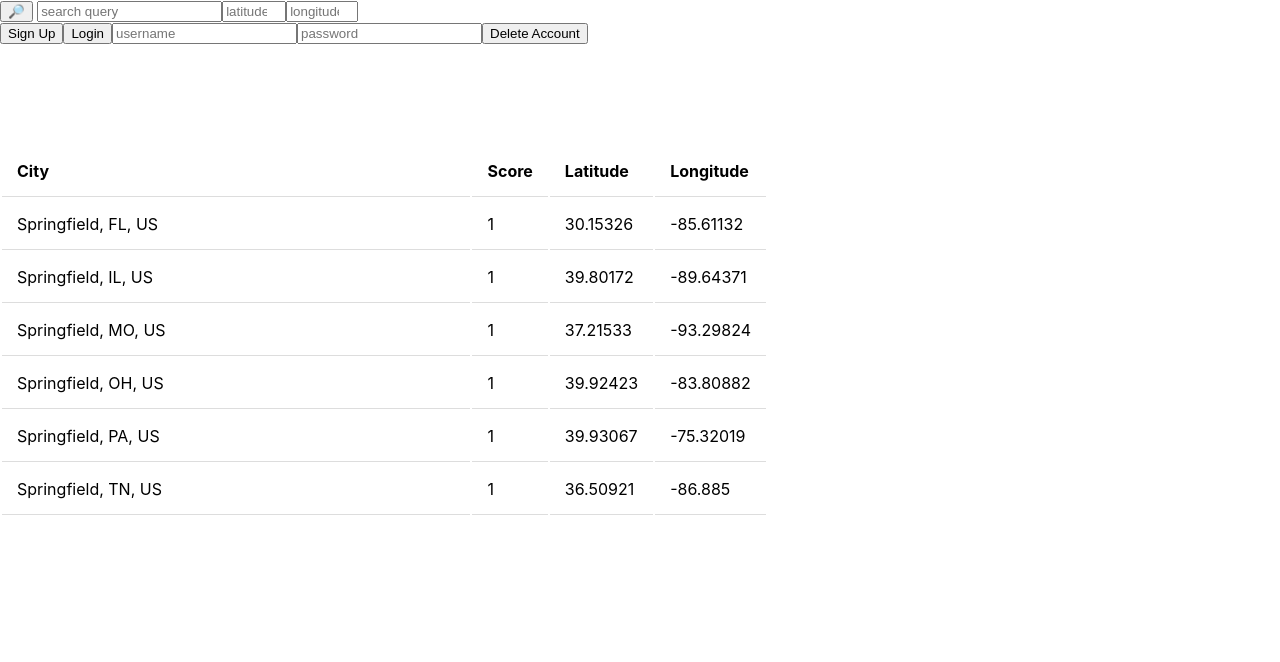
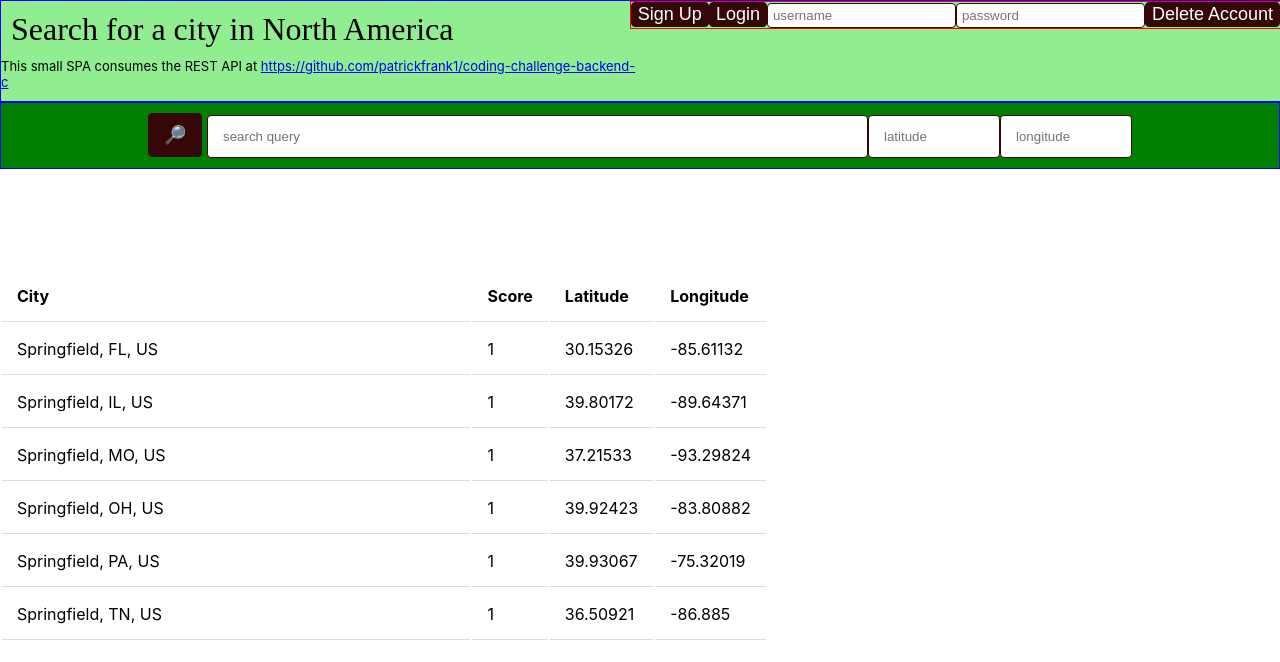
Before and after one commit to patrickfrank1/ui-city-api, a React (Create React App) app: page / in a window 1280 px wide. Shown: the top 662 px of the page. Built offline with nearby package versions, Linux system fonts and the light colour scheme; the HTML template or start-up script is replaced by a standard one.

Commit message:
Style header and search bar

```diff
--- a/src/App.css
+++ b/src/App.css
@@ -1,11 +1,72 @@
+/* General elements on the site */
+button {
+  background-color: rgb(53, 7, 7);
+  border: 1px solid rgb(53, 7, 7);
+  border-radius: 4px;
+  color: white;
+
+  text-align: center;
+  text-decoration: none;
+  display: inline-block;
+  font-size: 18px;
+}
+
+button:hover {
+  background-color: rgb(185, 108, 108);
+  transition-duration: 0.5s;
+}
+
+input {
+  padding: 4px 5px;
+  border-radius: 4px;
+  border: 1px solid rgb(53, 7, 7);
+}
+
+/* Header */
+.loginMenu {
+  width: 100%;
+  height: 100px;
+  border: 1px solid blue;
+  background-color: lightgreen;
+  display: inline-block;
+}
+
+.loginMenu span {
+  display: block;
+  width: 50%;
+}
+
+.title {
+  font-size: xx-large;
+  font-family: 'Times New Roman', Times, serif;
+  padding: 10px;
+}
+
+.disclaimer {
+  font-size: small;
+}
+
+.userConsole {
+  float: right;
+  border: 1px solid red;
+  display: inline;
+}
+
+/* Search bar */
+.searchMenu {
+  border: 1px solid blue;
+  padding: 10px 10px 10px 10px;
+  background-color:green;
+  text-align: center;
+}
+
+/* Messages to the user */
 .warn {
   background-color: orange;
 }
-
 .error {
   background-color: red;
 }
-
 .success {
   background-color: greenyellow;
 }
--- a/src/App.jsx
+++ b/src/App.jsx
@@ -27,9 +27,15 @@ class App extends React.Component {
   render() {
     return (
       <div>
-        <div className="menu">
+        <div className="loginMenu">
+          <div className='userConsole'>
+            <UserConsole handleMessage={this.handleMessage} setCookie={this.setParentState('cookie')} />
+          </div>
+          <span className="title">Search for a city in North America</span>
+          <span className="disclaimer">This small SPA consumes the REST API at <a href="https://github.com/patrickfrank1/coding-challenge-backend-c">https://github.com/patrickfrank1/coding-challenge-backend-c</a></span>
+        </div>
+        <div className="searchMenu">
           <SearchBar handleMessage={this.handleMessage} accessToken={this.state.cookie} setData={this.setParentState('results')}/>
-          <UserConsole handleMessage={this.handleMessage} setCookie={this.setParentState('cookie')} />
         </div>
         <div className={this.state.msgType}>
           {this.state.message === null ? '' : this.state.message}
--- /dev/null
+++ b/src/SearchBar.css
@@ -0,0 +1,16 @@
+.bar button {
+  padding: 10px 15px;
+}
+
+.bar input {
+  padding: 13px 15px;
+}
+
+
+input[type=number] {
+  width: 100px;
+}
+
+.inputQuery {
+  width: 50%;
+}
--- a/src/SearchBar.jsx
+++ b/src/SearchBar.jsx
@@ -1,4 +1,5 @@
 import React from 'react';
+import './SearchBar.css';
 
 class SearchBar extends React.Component {
   constructor(props) {
@@ -58,9 +59,9 @@ class SearchBar extends React.Component {
 
   render = () => {
     return (
-      <div>
+      <div className="bar">
         <button onClick={this.handleSubmit}>&#128270;</button> {/*🔎*/}
-        <input type='text' value={this.state.input} placeholder='search query' onChange={this.handleChange('input')} />
+        <input type='text' className="inputQuery" value={this.state.input} placeholder='search query' onChange={this.handleChange('input')} />
         <input type='number' min='-90' max='90' value={this.state.latitude} placeholder='latitude' onChange={this.handleChange('latitude')} />
         <input type='number' min='-180' max='180' value={this.state.longitude} placeholder='longitude' onChange={this.handleChange('longitude')} />
       </div>
--- a/src/SearchResults.jsx
+++ b/src/SearchResults.jsx
@@ -24,6 +24,7 @@ class SearchResults extends React.PureComponent {
     ));
     return (
       <table>
+        <tbody>
           <tr>
             <th>City</th>
             <th>Score</th>
@@ -31,6 +32,7 @@ class SearchResults extends React.PureComponent {
             <th>Longitude</th>
           </tr>
           {rows}
+        </tbody>
       </table>
     );
   }
```
Lines whose indentation alone changed are shown as unchanged.
